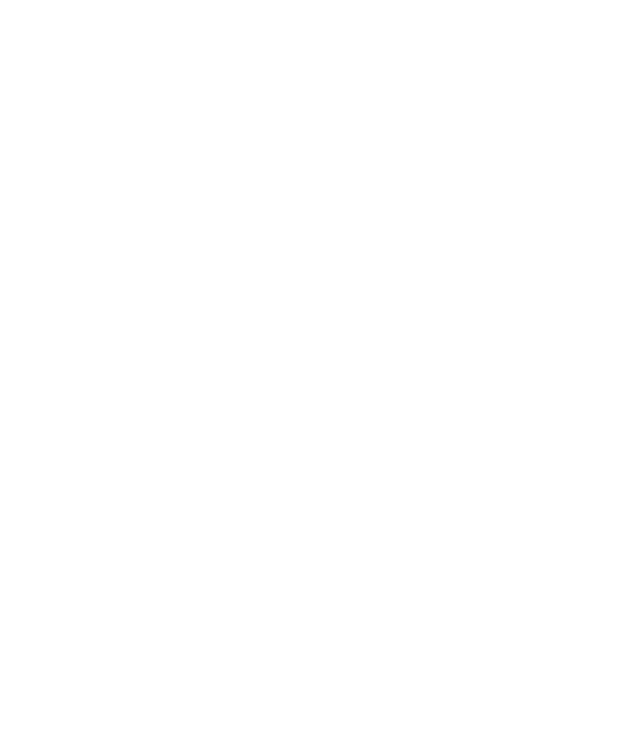
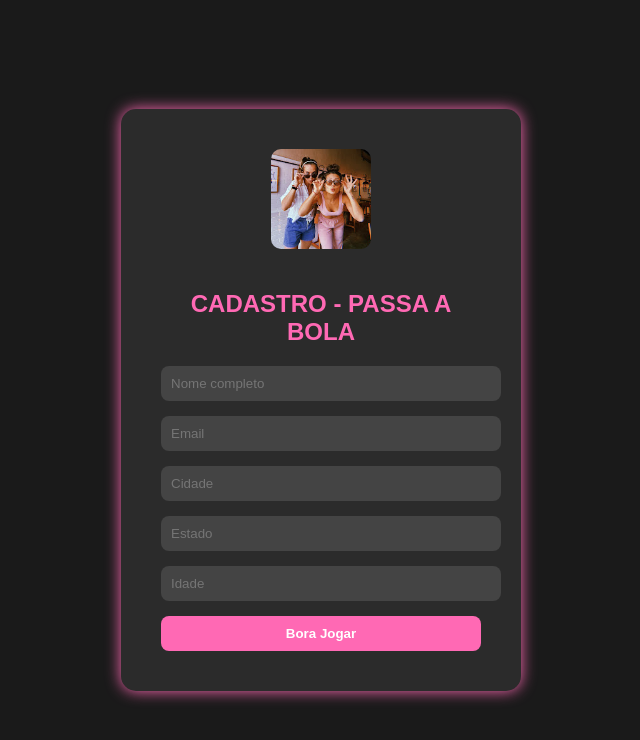
Before and after one commit to NicollasPetrin/BackEnd-para-plataforma-de-cadastros-copa-passa-a-bola, a plain HTML site: page public/index.html in a window 1280 px wide. Shown: the whole page, without its empty margins (319-959 px from the left). Drawn offline with Linux system fonts and the light colour scheme; files that its build step writes are made by us from their sources.

Commit message:
integração do front-end com o back-end

```diff
--- a/public/css/style.css
+++ b/public/css/style.css
@@ -0,0 +1,59 @@
+body {
+    margin: 0;
+    padding: 0;
+    font-family: 'Arial', sans-serif;
+    background-color: #1a1a1a;
+    color: #ff69b4;
+    display: flex;
+    justify-content: center;
+    align-items: center;
+    height: 100vh;
+  }
+
+  .container {
+    background-color: #2b2b2b;
+    padding: 40px;
+    border-radius: 15px;
+    width: 320px;
+    box-shadow: 0 0 15px #ff69b4;
+    text-align: center;
+  }
+
+  .logo {
+    width: 100px;
+    margin-bottom: 20px;
+    border-radius: 10px;
+  }
+
+  h1 {
+    margin-bottom: 20px;
+    font-size: 24px;
+    text-transform: uppercase;
+  }
+
+  form input {
+    display: block;
+    width: 100%;
+    margin-bottom: 15px;
+    padding: 10px;
+    border: none;
+    border-radius: 8px;
+    background: #444;
+    color: #fff;
+  }
+
+  form button {
+    background-color: #ff69b4;
+    color: #fff;
+    padding: 10px;
+    width: 100%;
+    border: none;
+    border-radius: 8px;
+    font-weight: bold;
+    cursor: pointer;
+    transition: 0.3s;
+  }
+
+  form button:hover {
+    background-color: #ff1493;
+  }
--- a/public/index.html
+++ b/public/index.html
@@ -1,16 +1,32 @@
 <!DOCTYPE html>
 
-<html lang="en">
+<html lang="pt-BR">
 
     <head>
-        <meta charset="UTF-8">
-        <meta name="viewport" content="width=device-width, initial-scale=1.0">
-        <title>CADASTRO PASSA A BOLA</title>
-        <link rel="stylesheet" href="style.css">
+    <meta charset="UTF-8" />
+    <meta name="viewport" content="width=device-width, initial-scale=1.0"/>
+    <title>Cadastro | Passa a Bola</title>
+    <link rel="stylesheet" href="css/style.css" />
     </head>
 
     <body>
 
+    <div class="container">
+
+        <img src="imgs/logo.jpg" alt="Logo Passa a Bola" class="logo" />
+        <h1>Cadastro - Passa a Bola</h1>
+        <form action="http://localhost:3000/cadastro" method="post">
+        <input id="nome" type="text" name="nome" placeholder="Nome completo" required />
+        <input id="email" type="email" name="email" placeholder="Email" required />
+        <input id="cidade" type="text" name="cidade" placeholder="Cidade" required />
+        <input id="estado" type="text" name="estado" placeholder="Estado" required />
+        <input id="cidade" type="number" name="idade" placeholder="Idade" required />
+        <button type="submit">Bora Jogar</button>
+        </form>
+
+    </div>
+
+    <script src="js/index.js"></script>
     </body>
 
 </html>
--- /dev/null
+++ b/public/js/index.js
@@ -0,0 +1,23 @@
+const nome = document.getElementById('nome').value
+const email = document.getElementById('email').value
+const cidade = document.getElementById('cidade').value
+const estado = document.getElementById('estado').value
+const idade = document.getElementById('idade').value
+
+
+fetch('http://localhost:3000/cadastro', {
+    method: 'POST',
+    Headers: {
+        'Content-Type': 'application/json'
+    },
+    body: JSON.stringify({
+        nome,
+        email,
+        cidade,
+        estado,
+        idade,
+    })
+})
+.then(res => res.json())
+.then(data => alert(data.mensagem))
+.catch(err => console.log('erro ao enviar:', err))
```
Also changed, not shown: server.js (+12 -7 lines), public/imgs/logo.jpg (added).
